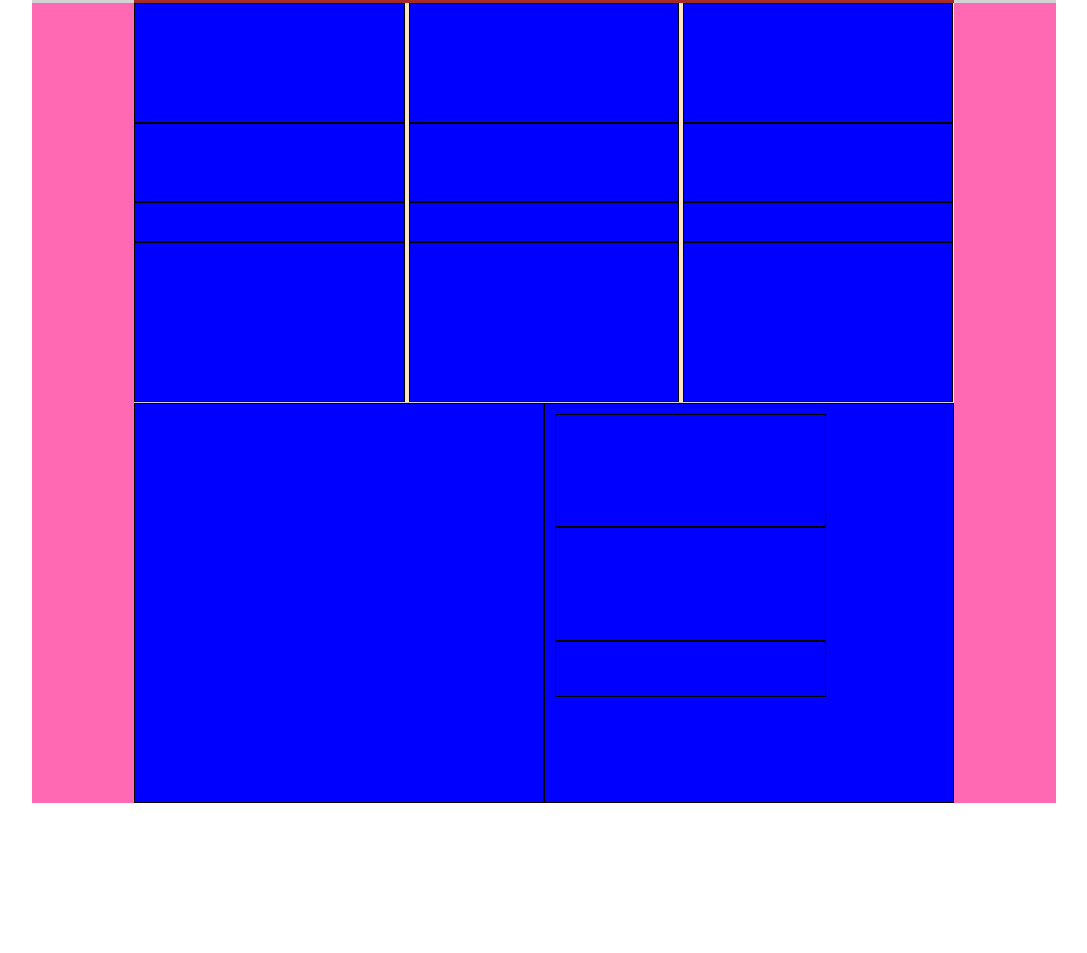
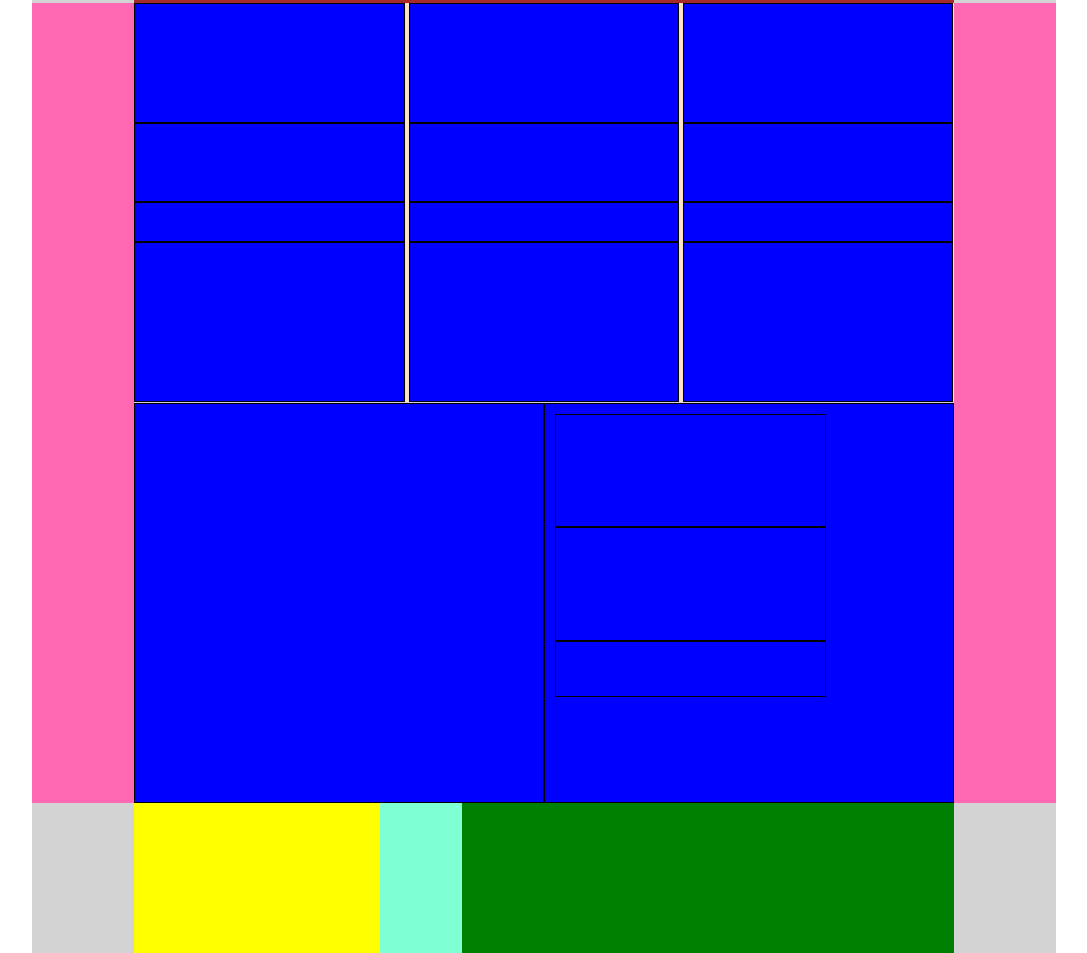
Before and after one commit to SimoneSaramondi/htmlcss-fluentify, a plain HTML site: page index.html in a window 1280 px wide. Shown: the part 627-1580 px from the top of the page, without its empty margins (96-1183 px from the left). Before the commit the page ends 1430 px from the top, so only its background shows below. Drawn offline with Linux system fonts and the light colour scheme.

Commit message:
impostazione footer

```diff
--- a/index.html
+++ b/index.html
@@ -52,6 +52,12 @@
             </div>
         </div>
     </main>
+    <footer>
+        <div class="footer-box">
+            <div id="titolo-footer"></div>
+            <div id="pulsanti-footer"></div>
+        </div>
+    </footer>
 
 </body>
 </html>
--- a/style.css
+++ b/style.css
@@ -138,3 +138,28 @@ main{
     height: 15%;
     border: 1px solid black;
 }
+/*FOOTER*/
+footer{
+    width: 80%;
+    height: 150px;
+    margin: auto;
+    background-color: lightgrey;
+}
+.footer-box{
+    width: 80%;
+    height: 100%;
+    margin: auto;
+    background-color: aquamarine;
+}
+#titolo-footer{
+    width: 30%;
+    height: 100%;
+    background-color:yellow;
+    float: left;
+}
+#pulsanti-footer{
+    width: 60%;
+    height: 100%;
+    background-color: green;
+    float: right;
+}
```
